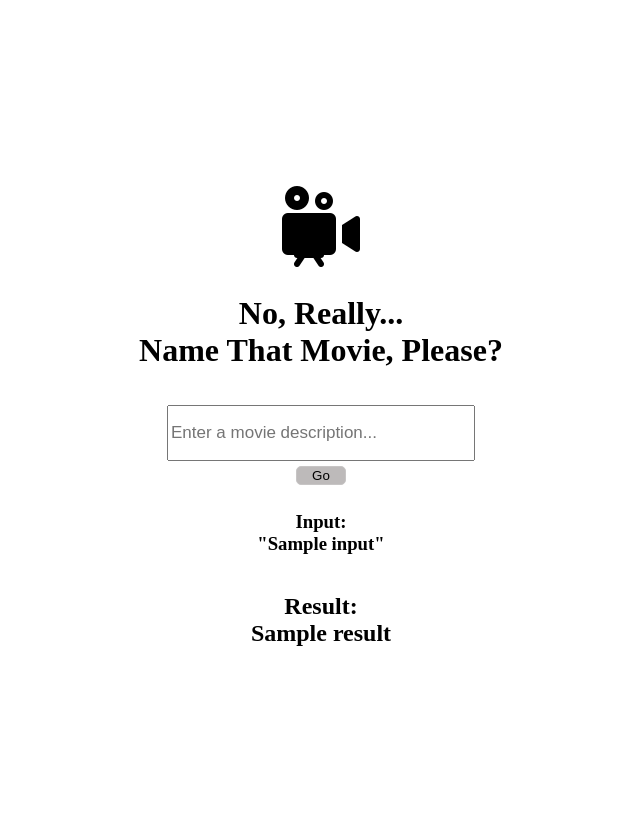
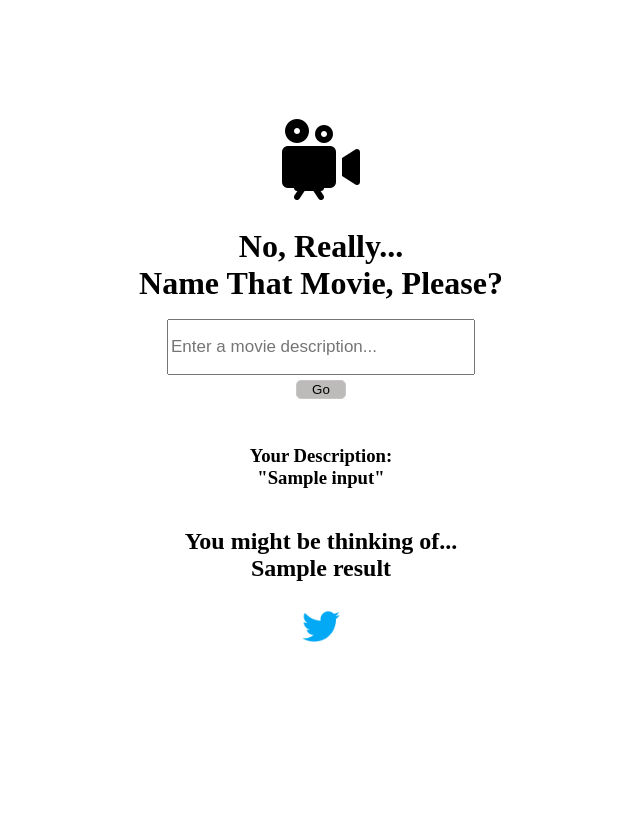
Before and after one commit to brennanp93/move-finder-ai, a Flask app: template templates/index.html in a window 1280 px wide. Shown: the whole page, without its empty margins (319-959 px from the left). Run offline with Flask 2, Linux system fonts and the light colour scheme; the template is opened without the code that fills it: most values are stand-ins (such as "Sample title", 1, 10 or a date in 2020).

Commit message:
add twitter share button

```diff
--- a/app.py
+++ b/app.py
@@ -14,7 +14,7 @@ def index():
         response = openai.Completion.create(
             model="text-davinci-003",
             prompt=generate_prompt(description),
-            temperature=0.3,
+            temperature=0.7,
         )
         # session['input'] = description
 
@@ -22,17 +22,30 @@ def index():
         return redirect(url_for("index", result=response.choices[0].text, input=description))
     result = request.args.get("result")
     input = request.args.get("input")
+    session['user_input'] = input
+    session['output'] = result
     return render_template("index.html", result=result, input=input )
 
+
+@app.route('/share/twitter')
+def share_twitter():
+    user_input=session['user_input']
+    output=session['output']
+    url='https://movie-finder-ai.herokuapp.com/'
+    text=f'Wow! I input:\n"{user_input}"\nAnd it correctly guessed:\n"{output}"\nSee if you can stump it!'
+    tweet_url=f'https://twitter.com/intent/tweet?url={url}&text={text}'
+    return redirect(tweet_url)
 
 def generate_prompt(movie_description):
     return """Help me find out the name of a movie based on a brief description.
 
-Description: Movie where Leonardo Dicaprio plays a con artist
-Movie: Catch Me If You Can. Released in 2002
+Description: Movie where Leonardo Dicaprio plays a con artist.
+Movie: Catch Me If You Can. Released in 2002.
 Description: Movie where Simon Pegg fights zombies with his friend.
-Movie: Shaun of the Dead. Realsed in 2004
-Description: Movie where a weird guy takes over a tv station in the 80's
-Movie: UHF. Released in 1989
+Movie: Shaun of the Dead. Realsed in 2004.
+Description: Movie where a weird guy takes over a tv station in the 80's.
+Movie: UHF. Released in 1989.
+Description: Jean reno and Jon Voight are bad guys.
+Movie: Mission: Impossible. Released in 1996.
 Description: {}
 Movie:""".format(movie_description.capitalize())
--- a/static/main.css
+++ b/static/main.css
@@ -2,7 +2,7 @@ body {
   height: 100vh;
   display: grid;
   grid-template-columns: repeat(3, 1fr);
-  grid-template-rows: repeat(5, 1fr);
+  grid-template-rows: repeat(6, 1fr);
 }
 
 main {
@@ -10,7 +10,7 @@ main {
   grid-template-rows: repeat(6, 1fr);
   grid-template-columns: 1fr;
   grid-column: 2/3;
-  grid-row: 2/5;
+  grid-row: 2/6;
 }
 
 h1,
@@ -24,13 +24,16 @@ img {
 }
 
 .image-title {
-  grid-row: 1/4;
+  grid-row: 1/3;
   display: grid;
   place-content: center;
+  margin-bottom: 5%;
 }
+
 form {
-  grid-row: 4/5;
+  grid-row: 3/4;
 }
+
 .form-button {
   display: flex;
   flex-direction: column;
@@ -46,10 +49,9 @@ button {
 }
 
 .input-result {
-  margin-top: 5%;
   display: grid;
   place-content: center;
-  grid-row: 5/7;
+  grid-row: 4/7;
 }
 
 input {
@@ -58,13 +60,19 @@ input {
   height: 50px;
 }
 
+.twitter-button,
+a > img {
+  width: 50px;
+  place-self: center;
+}
+
 /* Approximately 3/4 of a MacBook Air Display */
 @media (max-width: 1200px) {
   main {
     display: grid;
     grid-template-rows: repeat(6, 1fr);
     grid-column: 1/4;
-    grid-row: 1/6;
+    grid-row: 1/7;
   }
 
   .image-title {
@@ -115,7 +123,7 @@ input {
   main {
     display: grid;
     grid-template-rows: repeat(5, 1fr);
-    grid-row: 1/6;
+    grid-row: 1/7;
     grid-column: 1/4;
   }
 
--- a/templates/index.html
+++ b/templates/index.html
@@ -42,9 +42,16 @@
       </form>
       {% if result %}
       <div class="input-result">
-        <h3>Input: <br />"{{input}}"</h3>
-        <h2>Result: <br />{{result}}</h2>
-      </div>
+        <h3>Your Description: <br />"{{input}}"</h3>
+        <h2>You might be thinking of... <br />{{result}}</h2>
+        <a
+        href="{{url_for('share_twitter')}}"
+        target="_blank"
+        class="twitter-button"
+        >
+        <img src="{{ url_for('static', filename='twitterbig.png') }}" alt="" />
+      </a>
+    </div>
       {% endif %}
     </main>
   </body>
```
Also changed, not shown: static/twitter.png (added), static/twitterbig.png (added).
